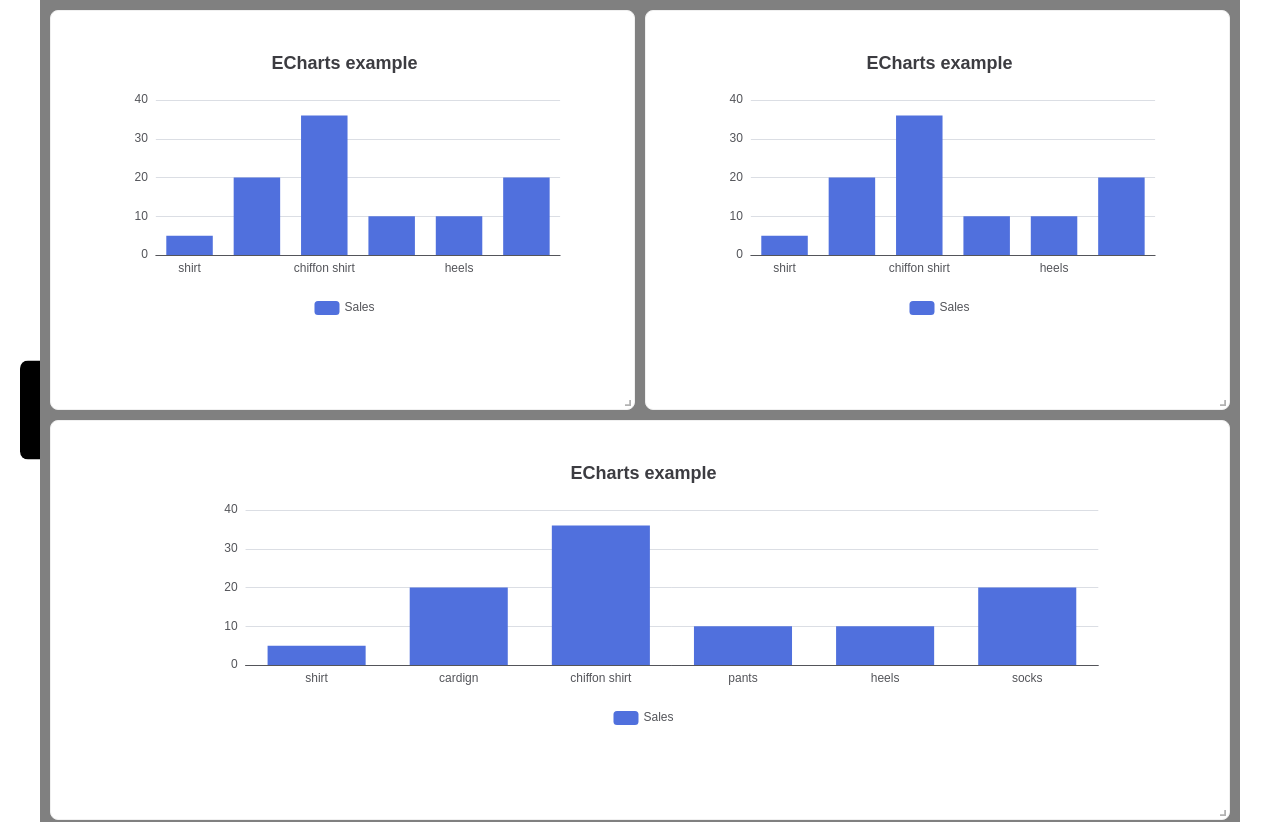
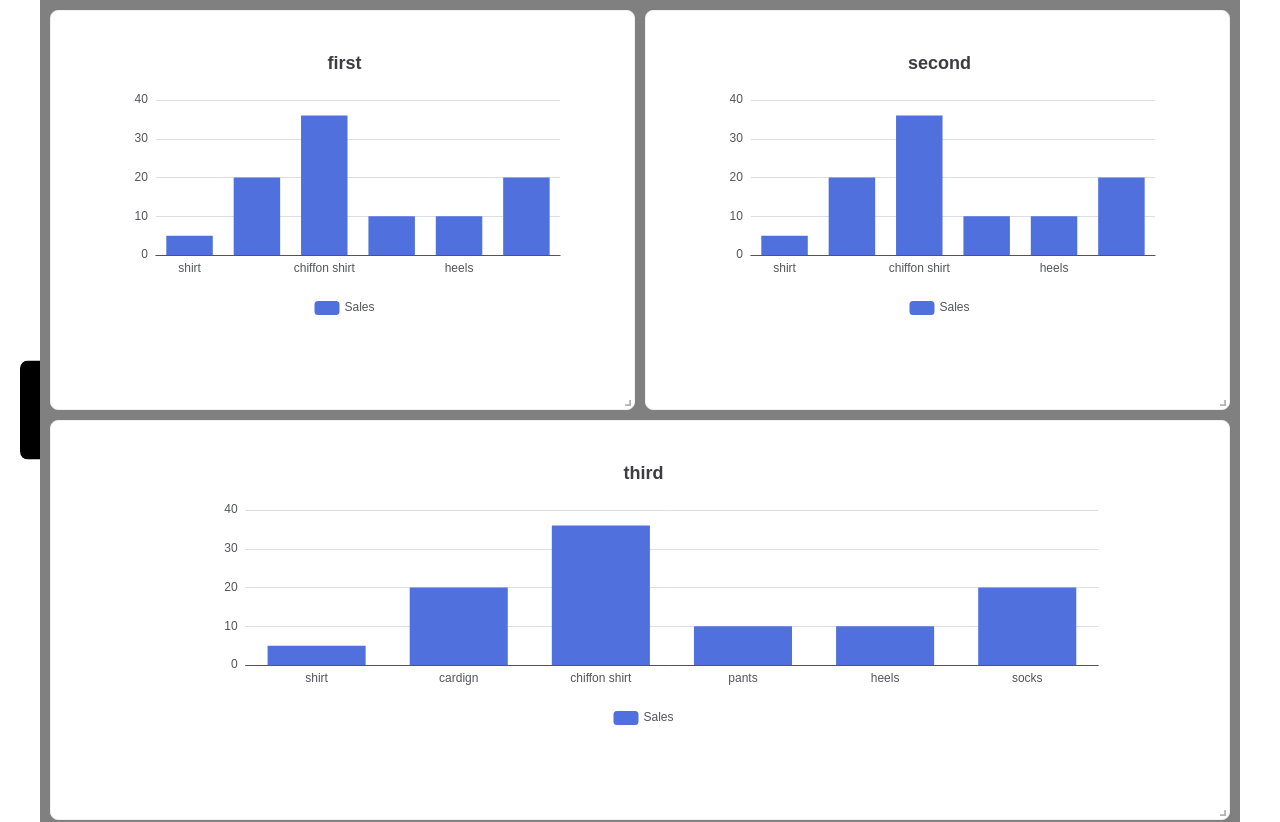
Before and after one commit to OmarNaguib/Reorder-PoC, a React (Vite) app: page / in a window 1280 px wide. Shown: the top 822 px of the page. Built offline with nearby package versions, Linux system fonts and the light colour scheme.

Commit message:
Refactor layout and add dynamic chart titles

```diff
--- a/src/App.jsx
+++ b/src/App.jsx
@@ -9,12 +9,12 @@ const ResponsiveGridLayout = WidthProvider(Responsive);
 
 function App() {
   const [layout, setLayout] = useState([
-    { i: "a", x: 0, y: 0, w: 6, h: 1 },
-    { i: "b", x: 6, y: 0, w: 6, h: 1 },
-    { i: "c", x: 2, y: 1, w: 12, h: 1 },
-    { i: "d", x: 0, y: 2, w: 6, h: 1 },
-    { i: "f", x: 6, y: 2, w: 6, h: 1 },
-    { i: "g", x: 2, y: 3, w: 6, h: 1 },
+    { i: "first", x: 0, y: 0, w: 6, h: 1, name: "first" },
+    { i: "second", x: 6, y: 0, w: 6, h: 1, name: "second" },
+    { i: "third", x: 2, y: 1, w: 12, h: 1, name: "third" },
+    { i: "fourth", x: 0, y: 2, w: 4, h: 1, name: "fourth" },
+    { i: "fifth", x: 4, y: 2, w: 4, h: 1, name: "fifth" },
+    { i: "sixth", x: 8, y: 2, w: 4, h: 1, name: "sixth" },
   ]);
   const [isEditable, setIsEditable] = useState(false);
   const toggleEditable = () => {
@@ -25,10 +25,11 @@ function App() {
     setLayout(newLayout);
   };
 
-  const getOption = () => {
+  const getOption = (item) => {
+    console.log(item)
     return {
       title: {
-        text: "ECharts example",
+        text: item.i,
       },
       tooltip: {},
       legend: {
@@ -91,7 +92,7 @@ function App() {
             data-grid={{ x: item.x, y: item.y, w: item.w, h: item.h }}
             className="dragHandle"
           >
-            <ReactEcharts option={getOption()} />
+            <ReactEcharts option={getOption(item)} />
           </Card>
         ))}
       </ResponsiveGridLayout>
```
